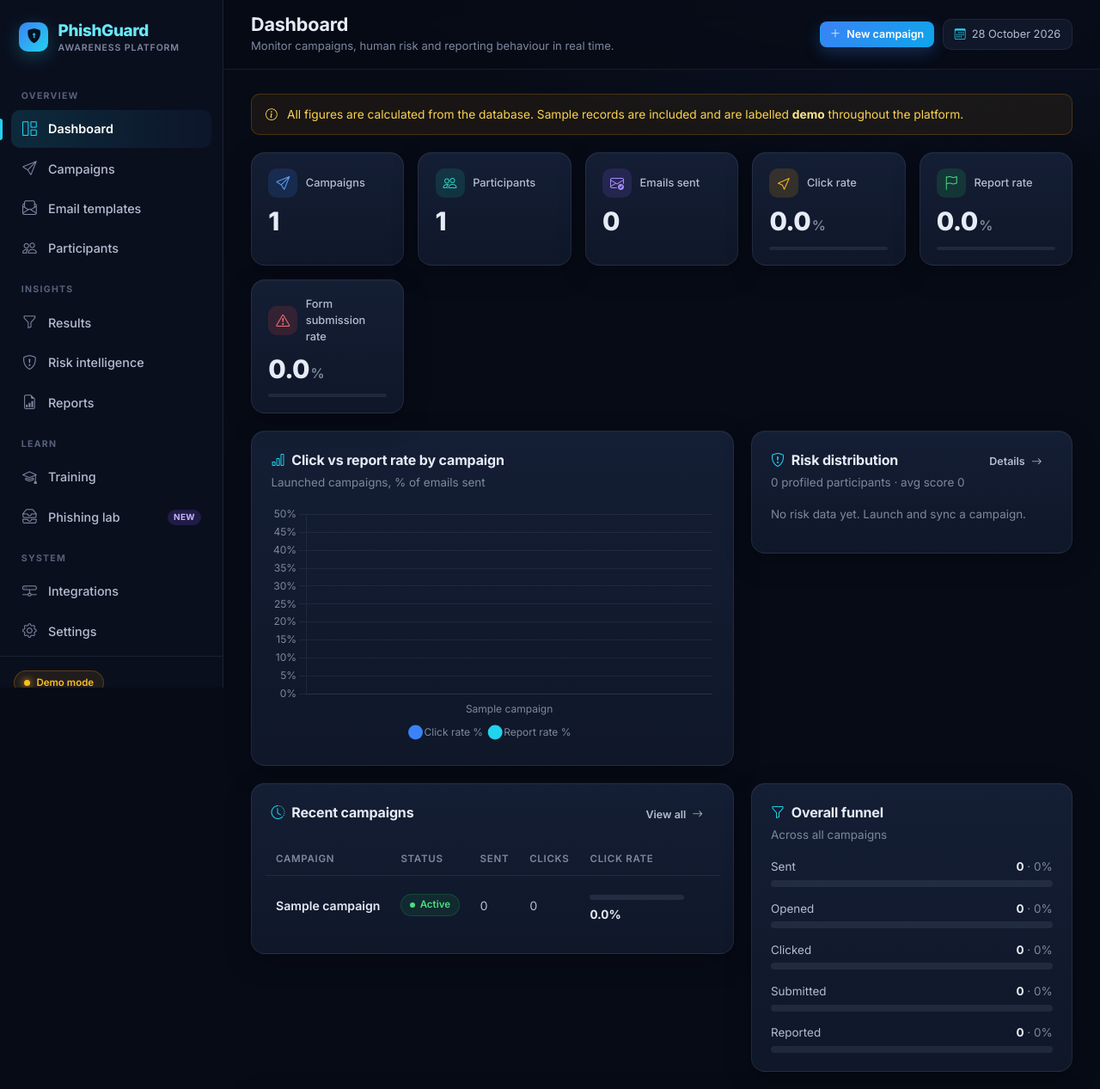
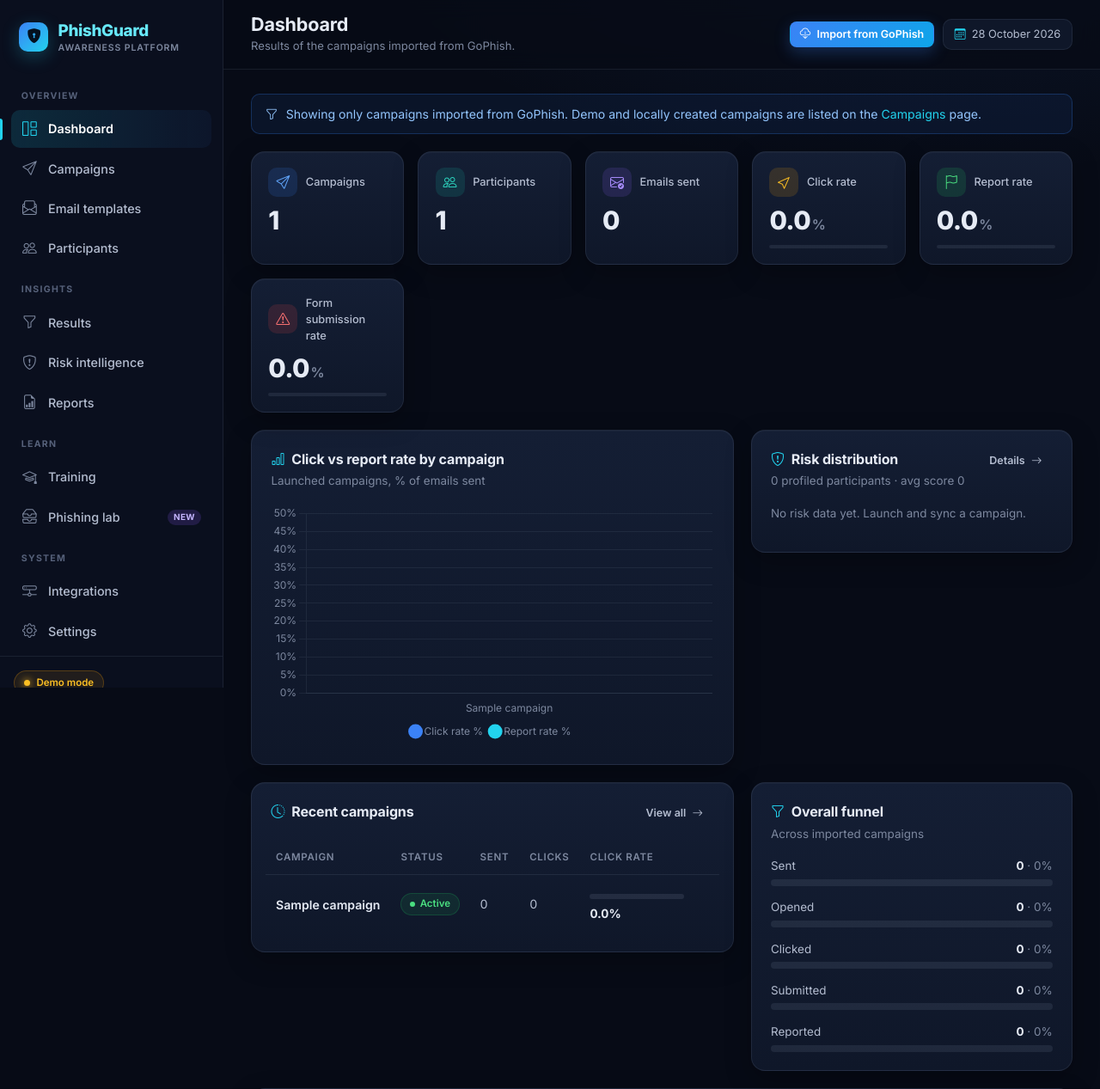
Before and after one commit to Nigar-Mustafayeva/phishguard, a Flask app: page /dashboard in a window 1280 px wide. Shown: the top 1267 px of the page at 86% size. Run offline with Flask 3, Linux system fonts and the light colour scheme; a user stored in the database is signed in; tables that the repository leaves empty hold one stand-in row (values such as "Sample post").

Commit message:
Show only GoPhish-imported campaigns on the dashboard
Dashboard stats, charts, recent campaigns, department comparison and risk
distribution now only count campaigns linked to a GoPhish campaign. Shows an
empty state with a link to Integrations when nothing has been imported.

Co-Authored-By: Claude Opus 5.5 <noreply@anthropic.com>

```diff
--- a/app/blueprints/dashboard/routes.py
+++ b/app/blueprints/dashboard/routes.py
@@ -1,12 +1,13 @@
-"""Dashboard: all figures computed from real database records.
+"""Dashboard: figures for campaigns imported from GoPhish.
 
-Demo (seeded) records are included and remain labelled as demo elsewhere in
-the app; the dashboard reflects whatever is stored.
+Only campaigns linked to a GoPhish campaign (gophish_campaign_id set) are
+shown, so demo and locally created campaigns do not mix into the real numbers.
+All figures are computed from stored database records.
 """
 from flask import Blueprint, render_template
 from flask_login import login_required
 
-from app.models import (Campaign, Participant, STATUS_DRAFT)
+from app.models import Campaign, CampaignParticipant, STATUS_DRAFT
 from app.services.metrics import (overall_metrics, campaign_metrics,
                                   department_breakdown)
 from app.services.risk_service import all_risk_profiles, org_summary
@@ -17,13 +18,19 @@ dashboard_bp = Blueprint("dashboard", __name__)
 @dashboard_bp.route("/dashboard")
 @login_required
 def index():
-    totals = overall_metrics()
-    totals["participants"] = Participant.query.count()
+    imported = (Campaign.query
+                .filter(Campaign.gophish_campaign_id.isnot(None))
+                .order_by(Campaign.id.desc()).all())
+    ids = [c.id for c in imported]
+
+    totals = overall_metrics(imported)
+    totals["participants"] = (CampaignParticipant.query
+                              .filter(CampaignParticipant.campaign_id.in_(ids))
+                              .with_entities(CampaignParticipant.participant_id)
+                              .distinct().count()) if ids else 0
 
     # Per-campaign click% vs report% for launched campaigns (chart data)
-    launched = (Campaign.query
-                .filter(Campaign.status != STATUS_DRAFT)
-                .order_by(Campaign.id.desc()).limit(8).all())
+    launched = [c for c in imported if c.status != STATUS_DRAFT][:8]
     launched = list(reversed(launched))
     chart = {"labels": [], "clicks": [], "reports": []}
     for c in launched:
@@ -32,16 +39,17 @@ def index():
         chart["clicks"].append(m["click_rate"])
         chart["reports"].append(m["report_rate"])
 
-    departments = [d for d in department_breakdown() if d["participants"] > 0]
+    departments = [d for d in department_breakdown(ids) if d["participants"] > 0]
 
     recent = []
-    for c in Campaign.query.order_by(Campaign.id.desc()).limit(5).all():
+    for c in imported[:5]:
         m = campaign_metrics(c)
         recent.append({"id": c.id, "name": c.name, "status": c.status,
                        "sent": m["sent"], "clicks": m["clicked"],
                        "click_rate": m["click_rate"]})
 
-    risk = org_summary(all_risk_profiles())
+    risk = org_summary(all_risk_profiles(ids)) if ids else org_summary([])
 
     return render_template("dashboard/index.html", stats=totals, chart=chart,
-                          departments=departments, recent=recent, risk=risk)
+                          departments=departments, recent=recent, risk=risk,
+                          has_imported=bool(ids))
--- a/app/services/metrics.py
+++ b/app/services/metrics.py
@@ -39,9 +39,10 @@ def campaign_metrics(campaign) -> dict:
     }
 
 
-def overall_metrics():
-    """Aggregate across all campaigns, for the dashboard (Stage 9)."""
-    campaigns = Campaign.query.all()
+def overall_metrics(campaigns=None):
+    """Aggregate across campaigns (all by default), for the dashboard."""
+    if campaigns is None:
+        campaigns = Campaign.query.all()
     totals = {"campaigns": len(campaigns), "targeted": 0, "sent": 0,
               "opened": 0, "clicked": 0, "submitted": 0, "reported": 0}
     for c in campaigns:
@@ -61,11 +62,12 @@ def overall_metrics():
     return totals
 
 
-def department_breakdown():
+def department_breakdown(campaign_ids=None):
     """Per-department participant counts and distinct click/report counts.
 
     click_rate here = distinct participants in the department who clicked in any
-    campaign / participants in the department.
+    campaign / participants in the department. When campaign_ids is given, only
+    participants targeted by those campaigns and their events are counted.
     """
     from app.extensions import db
     from app.models import Participant, Department
@@ -74,15 +76,24 @@ def department_breakdown():
             for d in Department.query.all()}
 
     # participant -> department map (only participants with a department)
+    participants = Participant.query.all()
+    if campaign_ids is not None:
+        targeted = {cp.participant_id for cp in CampaignParticipant.query.filter(
+            CampaignParticipant.campaign_id.in_(campaign_ids))}
+        participants = [p for p in participants if p.id in targeted]
+
     pid_to_dept = {}
-    for p in Participant.query.all():
+    for p in participants:
         if p.department_id in rows:
             rows[p.department_id]["participants"] += 1
             pid_to_dept[p.id] = p.department_id
 
     seen = {EVENT_CLICKED: set(), EVENT_REPORTED: set()}
-    for ev in CampaignEvent.query.filter(
-            CampaignEvent.event_type.in_([EVENT_CLICKED, EVENT_REPORTED])).all():
+    events = CampaignEvent.query.filter(
+        CampaignEvent.event_type.in_([EVENT_CLICKED, EVENT_REPORTED]))
+    if campaign_ids is not None:
+        events = events.filter(CampaignEvent.campaign_id.in_(campaign_ids))
+    for ev in events.all():
         dept_id = pid_to_dept.get(ev.participant_id)
         if dept_id is None:
             continue
--- a/app/services/risk_service.py
+++ b/app/services/risk_service.py
@@ -42,10 +42,16 @@ def _level(score: int):
     return "low", "Low"
 
 
-def participant_risk(participant) -> dict:
-    """Return a risk profile dict for one participant."""
+def participant_risk(participant, campaign_ids=None) -> dict:
+    """Return a risk profile dict for one participant.
+
+    When campaign_ids is given, only events from those campaigns are scored.
+    """
     by_campaign = defaultdict(set)
-    for ev in CampaignEvent.query.filter_by(participant_id=participant.id).all():
+    events = CampaignEvent.query.filter_by(participant_id=participant.id)
+    if campaign_ids is not None:
+        events = events.filter(CampaignEvent.campaign_id.in_(campaign_ids))
+    for ev in events.all():
         by_campaign[ev.campaign_id].add(ev.event_type)
 
     sent_campaigns = [cid for cid, s in by_campaign.items() if EVENT_SENT in s]
@@ -111,9 +117,9 @@ def participant_risk(participant) -> dict:
                       "reported": reported, "opened": opened}}
 
 
-def all_risk_profiles() -> list:
+def all_risk_profiles(campaign_ids=None) -> list:
     """Risk profiles for participants with data, highest risk first."""
-    profiles = [participant_risk(p) for p in Participant.query.all()]
+    profiles = [participant_risk(p, campaign_ids) for p in Participant.query.all()]
     profiles = [p for p in profiles if p["has_data"]]
     profiles.sort(key=lambda r: r["score"], reverse=True)
     return profiles
--- a/app/templates/dashboard/index.html
+++ b/app/templates/dashboard/index.html
@@ -2,19 +2,28 @@
 {% import "_macros.html" as ui %}
 {% block title %}Dashboard · PhishGuard{% endblock %}
 {% block page_title %}Dashboard{% endblock %}
-{% block page_sub %}Monitor campaigns, human risk and reporting behaviour in real time.{% endblock %}
+{% block page_sub %}Results of the campaigns imported from GoPhish.{% endblock %}
 {% block topbar_actions %}
-<a href="{{ url_for('campaigns.create') }}" class="btn btn-primary btn-sm"><i class="bi bi-plus-lg"></i> New campaign</a>
+<a href="{{ url_for('integration.index') }}" class="btn btn-primary btn-sm"><i class="bi bi-cloud-download"></i> Import from GoPhish</a>
 {% endblock %}
 
 {% block content %}
-{% if demo_mode %}
-<div class="demo-banner">
-    <i class="bi bi-info-circle"></i>
-    <span>All figures are calculated from the database. Sample records are included and are
-    labelled <strong>demo</strong> throughout the platform.</span>
+{% if not has_imported %}
+<section class="panel">
+    <div class="empty-state">
+        <span class="empty-icon"><i class="bi bi-cloud-download"></i></span>
+        <h2>No imported campaigns yet</h2>
+        <p class="muted">The dashboard shows only campaigns imported from GoPhish.
+            Import one on the Integrations page to see its results here.</p>
+        <a href="{{ url_for('integration.index') }}" class="btn btn-primary"><i class="bi bi-cloud-download"></i> Go to Integrations</a>
+    </div>
+</section>
+{% else %}
+<div class="alert alert-info">
+    <i class="bi bi-funnel"></i>
+    <span>Showing only campaigns imported from GoPhish. Demo and locally created campaigns are
+    listed on the <a href="{{ url_for('campaigns.index') }}">Campaigns</a> page.</span>
 </div>
-{% endif %}
 
 <!-- Stat cards -->
 <div class="stat-grid">
@@ -82,7 +91,7 @@
     <section class="panel">
         <div class="panel-head">
             <div><h2><i class="bi bi-funnel"></i> Overall funnel</h2>
-                <span class="muted">Across all campaigns</span></div>
+                <span class="muted">Across imported campaigns</span></div>
         </div>
         {% set steps = [("Sent", stats.sent, "blue"), ("Opened", stats.opened, "cyan"),
                         ("Clicked", stats.clicked, "amber"), ("Submitted", stats.submitted, "red"),
@@ -128,6 +137,7 @@
     <small class="muted">* Percentages for departments with a small sample size are not reliable.</small>
     {% else %}<p class="muted">No department data yet.</p>{% endif %}
 </section>
+{% endif %}
 {% endblock %}
 
 {% block scripts %}
```
Also changed, not shown: tests/test_integration.py (+26 -0 lines).
